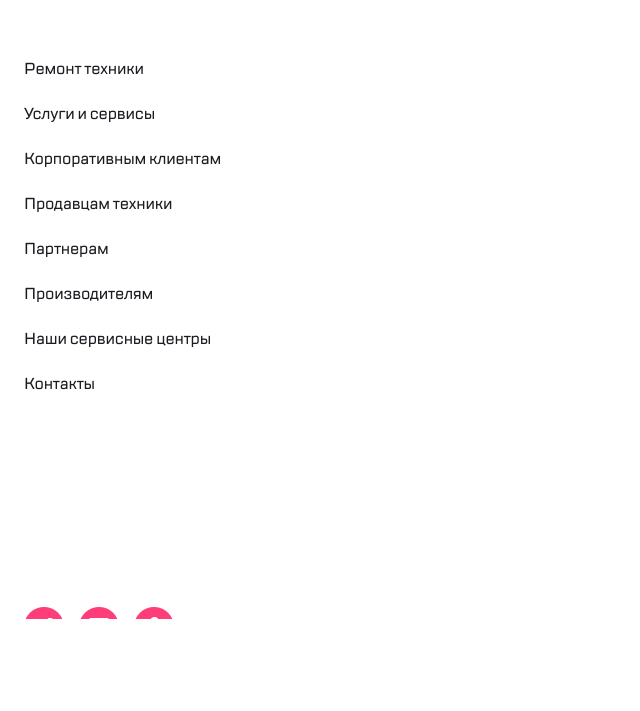
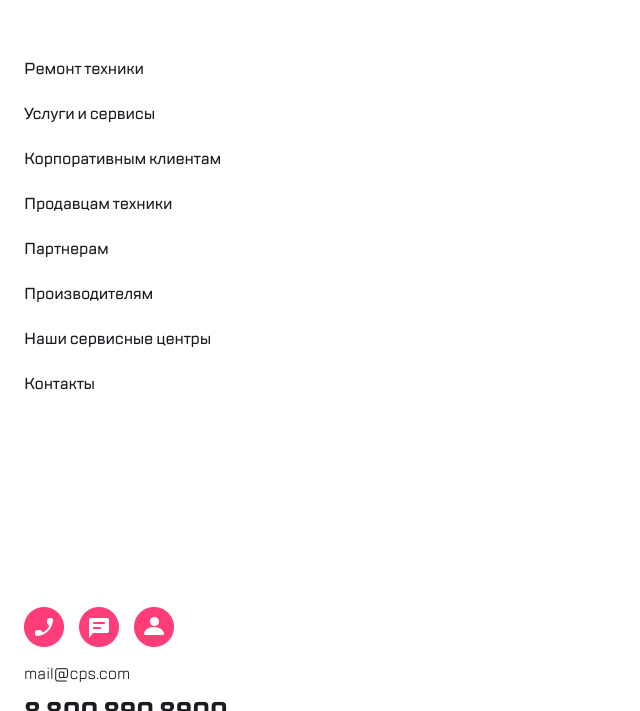
Before and after one commit to potma13/Maxim--web-core-7.8., a plain HTML site: page index.html in a window 1280 px wide. Shown: the part 89-800 px from the top of the page, without its empty margins (0-640 px from the left). Drawn offline with Linux system fonts and the light colour scheme.

Commit message:
Add files via upload

```diff
--- a/index.css
+++ b/index.css
@@ -8,7 +8,7 @@ body {
     left: 0;
     padding: 24px;
     width: 272px; /* если смотреть через DevTools гугла, то блок будет 320px шириной  */
-    max-height: 660px;
+    max-height: 100%;
     overflow-y: auto;
 }
 .side-menu::-webkit-scrollbar {
```
